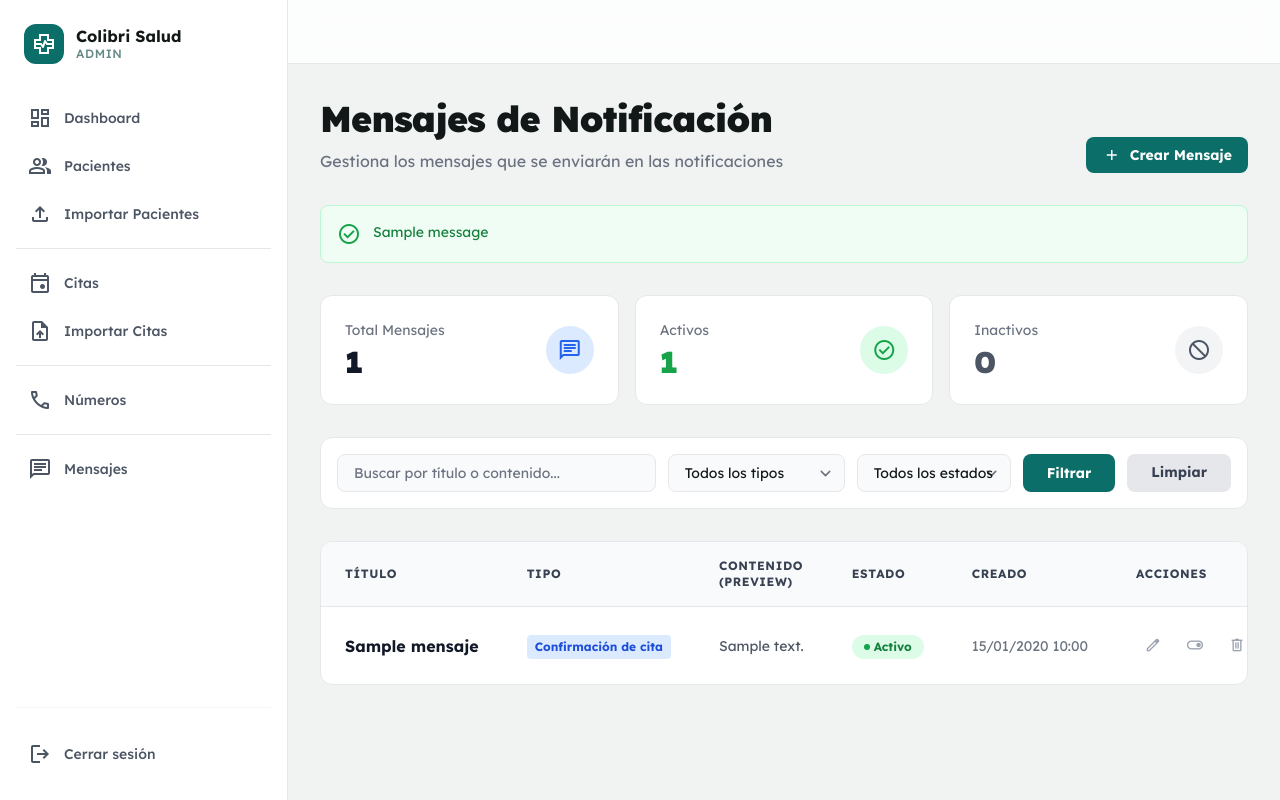
After one commit to jfreakp/colibrisalud, a Django app: page /dashboard/mensajes/ in a window 1280 px wide. The commit adds this page. Run offline with Django 5.2, Linux system fonts and the light colour scheme; a user stored in the database is signed in; tables that the repository leaves empty hold one stand-in row (values such as "Sample post"); one stand-in notice (Sample message) is shown; some libraries are stand-ins or nearby versions.

Commit message:
home: agregar modelo Mensaje para plantillas de notificación

```diff
--- a/home/templates/home/base_admin.html
+++ b/home/templates/home/base_admin.html
@@ -81,6 +81,11 @@
                     <span class="material-symbols-outlined">phone</span>
                     <span class="text-sm font-medium">Números</span>
                 </a>
+                <div class="my-2 border-t border-gray-200 dark:border-gray-700"></div>
+                <a class="flex items-center gap-3 px-3 py-2.5 rounded-lg text-gray-600 dark:text-gray-300 hover:bg-gray-100 dark:hover:bg-gray-800 transition-colors" href="{% url 'mensajes_lista' %}">
+                    <span class="material-symbols-outlined">message</span>
+                    <span class="text-sm font-medium">Mensajes</span>
+                </a>
                 {% block sidebar_links %}{% endblock %}
             </nav>
         </div>
--- a/home/templates/home/dashboard.html
+++ b/home/templates/home/dashboard.html
@@ -18,9 +18,13 @@
                 <span class="material-symbols-outlined">event</span>
                 Citas
             </a>
-            <a href="{% url 'numeros_lista' %}" class="bg-primary hover:bg-primary/90 text-white font-bold py-3 px-6 rounded-xl flex items-center gap-2 shadow-lg shadow-primary/20 transition-all active:scale-95 shrink-0">
+            <a href="{% url 'numeros_lista' %}" class="bg-white dark:bg-gray-800 hover:bg-gray-50 dark:hover:bg-gray-700 border border-gray-200 dark:border-gray-700 text-gray-700 dark:text-gray-200 font-bold py-3 px-6 rounded-xl flex items-center gap-2 shadow-sm transition-all active:scale-95 shrink-0">
                 <span class="material-symbols-outlined">phone</span>
                 Números
+            </a>
+            <a href="{% url 'mensajes_lista' %}" class="bg-primary hover:bg-primary/90 text-white font-bold py-3 px-6 rounded-xl flex items-center gap-2 shadow-lg shadow-primary/20 transition-all active:scale-95 shrink-0">
+                <span class="material-symbols-outlined">message</span>
+                Mensajes
             </a>
         </div>
     </div>
--- /dev/null
+++ b/home/templates/home/mensajes_lista.html
@@ -0,0 +1,178 @@
+{% extends 'home/base_admin.html' %}
+
+{% block content %}
+<div class="flex flex-col gap-8">
+    <!-- Page Heading -->
+    <div class="flex flex-col md:flex-row justify-between items-end gap-4">
+        <div class="flex flex-col gap-2">
+            <h1 class="text-[#111817] dark:text-white text-4xl font-black leading-tight tracking-tight">Mensajes de Notificación</h1>
+            <p class="text-gray-500 dark:text-gray-400 text-base">
+                Gestiona los mensajes que se enviarán en las notificaciones
+            </p>
+        </div>
+        <a href="{% url 'mensaje_crear' %}" class="flex items-center gap-2 px-4 py-2 bg-primary text-white rounded-lg text-sm font-bold hover:bg-primary/90">
+            <span class="material-symbols-outlined text-[20px]">add</span>
+            Crear Mensaje
+        </a>
+    </div>
+
+    <!-- Mensajes -->
+    {% if messages %}
+    <div class="space-y-2">
+        {% for message in messages %}
+            {% if message.tags == 'error' %}
+            <div class="bg-red-50 dark:bg-red-900/20 border border-red-200 dark:border-red-800 rounded-lg p-4 flex gap-3">
+                <span class="material-symbols-outlined text-red-600 dark:text-red-400 flex-shrink-0">error</span>
+                <p class="text-sm text-red-700 dark:text-red-300">{{ message }}</p>
+            </div>
+            {% elif message.tags == 'success' %}
+            <div class="bg-green-50 dark:bg-green-900/20 border border-green-200 dark:border-green-800 rounded-lg p-4 flex gap-3">
+                <span class="material-symbols-outlined text-green-600 dark:text-green-400 flex-shrink-0">check_circle</span>
+                <p class="text-sm text-green-700 dark:text-green-300">{{ message }}</p>
+            </div>
+            {% endif %}
+        {% endfor %}
+    </div>
+    {% endif %}
+
+    <!-- Stats Cards -->
+    <div class="grid grid-cols-1 md:grid-cols-3 gap-4">
+        <div class="bg-white dark:bg-background-dark rounded-xl border border-gray-200 dark:border-gray-700 p-6">
+            <div class="flex items-center justify-between">
+                <div>
+                    <p class="text-sm text-gray-500 dark:text-gray-400">Total Mensajes</p>
+                    <p class="text-3xl font-black text-gray-900 dark:text-white mt-1">{{ total }}</p>
+                </div>
+                <div class="size-12 rounded-full bg-blue-100 dark:bg-blue-900/30 flex items-center justify-center">
+                    <span class="material-symbols-outlined text-blue-600 dark:text-blue-400">message</span>
+                </div>
+            </div>
+        </div>
+
+        <div class="bg-white dark:bg-background-dark rounded-xl border border-gray-200 dark:border-gray-700 p-6">
+            <div class="flex items-center justify-between">
+                <div>
+                    <p class="text-sm text-gray-500 dark:text-gray-400">Activos</p>
+                    <p class="text-3xl font-black text-green-600 dark:text-green-400 mt-1">{{ activos }}</p>
+                </div>
+                <div class="size-12 rounded-full bg-green-100 dark:bg-green-900/30 flex items-center justify-center">
+                    <span class="material-symbols-outlined text-green-600 dark:text-green-400">check_circle</span>
+                </div>
+            </div>
+        </div>
+
+        <div class="bg-white dark:bg-background-dark rounded-xl border border-gray-200 dark:border-gray-700 p-6">
+            <div class="flex items-center justify-between">
+                <div>
+                    <p class="text-sm text-gray-500 dark:text-gray-400">Inactivos</p>
+                    <p class="text-3xl font-black text-gray-600 dark:text-gray-400 mt-1">{{ inactivos }}</p>
+                </div>
+                <div class="size-12 rounded-full bg-gray-100 dark:bg-gray-800 flex items-center justify-center">
+                    <span class="material-symbols-outlined text-gray-600 dark:text-gray-400">block</span>
+                </div>
+            </div>
+        </div>
+    </div>
+
+    <!-- Filters -->
+    <div class="bg-white dark:bg-background-dark rounded-xl border border-gray-200 dark:border-gray-700 p-4">
+        <form method="GET" class="flex flex-col md:flex-row gap-3">
+            <div class="flex-1">
+                <input type="text" name="q" value="{{ request.GET.q }}" placeholder="Buscar por título o contenido..."
+                    class="w-full px-4 py-2 bg-gray-50 dark:bg-gray-800 border border-gray-200 dark:border-gray-700 rounded-lg text-sm focus:outline-none focus:ring-2 focus:ring-primary">
+            </div>
+            <select name="tipo" class="px-4 py-2 bg-gray-50 dark:bg-gray-800 border border-gray-200 dark:border-gray-700 rounded-lg text-sm focus:outline-none focus:ring-2 focus:ring-primary">
+                <option value="">Todos los tipos</option>
+                {% for value, label in tipos %}
+                <option value="{{ value }}" {% if request.GET.tipo == value %}selected{% endif %}>{{ label }}</option>
+                {% endfor %}
+            </select>
+            <select name="estado" class="px-4 py-2 bg-gray-50 dark:bg-gray-800 border border-gray-200 dark:border-gray-700 rounded-lg text-sm focus:outline-none focus:ring-2 focus:ring-primary">
+                <option value="">Todos los estados</option>
+                <option value="activo" {% if request.GET.estado == 'activo' %}selected{% endif %}>Activo</option>
+                <option value="inactivo" {% if request.GET.estado == 'inactivo' %}selected{% endif %}>Inactivo</option>
+            </select>
+            <button type="submit" class="px-6 py-2 bg-primary text-white rounded-lg text-sm font-bold hover:bg-primary/90">
+                Filtrar
+            </button>
+            <a href="{% url 'mensajes_lista' %}" class="px-6 py-2 bg-gray-200 dark:bg-gray-700 text-gray-700 dark:text-gray-200 rounded-lg text-sm font-bold hover:bg-gray-300 dark:hover:bg-gray-600 text-center">
+                Limpiar
+            </a>
+        </form>
+    </div>
+
+    <!-- Mensajes Table -->
+    <div class="bg-white dark:bg-background-dark rounded-xl border border-gray-200 dark:border-gray-700 overflow-hidden">
+        <div class="overflow-x-auto">
+            <table class="w-full">
+                <thead class="bg-gray-50 dark:bg-gray-800 border-b border-gray-200 dark:border-gray-700">
+                    <tr>
+                        <th class="px-6 py-4 text-left text-xs font-bold text-gray-700 dark:text-gray-200 uppercase tracking-wider">Título</th>
+                        <th class="px-6 py-4 text-left text-xs font-bold text-gray-700 dark:text-gray-200 uppercase tracking-wider">Tipo</th>
+                        <th class="px-6 py-4 text-left text-xs font-bold text-gray-700 dark:text-gray-200 uppercase tracking-wider">Contenido (preview)</th>
+                        <th class="px-6 py-4 text-left text-xs font-bold text-gray-700 dark:text-gray-200 uppercase tracking-wider">Estado</th>
+                        <th class="px-6 py-4 text-left text-xs font-bold text-gray-700 dark:text-gray-200 uppercase tracking-wider">Creado</th>
+                        <th class="px-6 py-4 text-left text-xs font-bold text-gray-700 dark:text-gray-200 uppercase tracking-wider">Acciones</th>
+                    </tr>
+                </thead>
+                <tbody class="divide-y divide-gray-100 dark:divide-gray-700">
+                    {% for mensaje in mensajes %}
+                    <tr class="hover:bg-gray-50 dark:hover:bg-gray-800/50 transition-colors">
+                        <td class="px-6 py-4 whitespace-nowrap">
+                            <p class="font-bold text-gray-900 dark:text-white">{{ mensaje.titulo }}</p>
+                        </td>
+                        <td class="px-6 py-4 whitespace-nowrap">
+                            <span class="inline-flex items-center py-1 px-2 rounded text-xs font-bold bg-blue-100 text-blue-700">
+                                {{ mensaje.get_tipo_display }}
+                            </span>
+                        </td>
+                        <td class="px-6 py-4">
+                            <p class="text-sm text-gray-600 dark:text-gray-300 truncate max-w-xs">{{ mensaje.contenido }}</p>
+                        </td>
+                        <td class="px-6 py-4 whitespace-nowrap">
+                            {% if mensaje.activo %}
+                            <span class="inline-flex items-center gap-1 py-1 px-3 rounded-full text-xs font-bold bg-green-100 text-green-700">
+                                <span class="size-1.5 rounded-full bg-green-600"></span>
+                                Activo
+                            </span>
+                            {% else %}
+                            <span class="inline-flex items-center gap-1 py-1 px-3 rounded-full text-xs font-bold bg-gray-100 text-gray-700">
+                                <span class="size-1.5 rounded-full bg-gray-600"></span>
+                                Inactivo
+                            </span>
+                            {% endif %}
+                        </td>
+                        <td class="px-6 py-4 whitespace-nowrap text-sm text-gray-500 dark:text-gray-400">
+                            {{ mensaje.fecha_creacion|date:"d/m/Y H:i" }}
+                        </td>
+                        <td class="px-6 py-4 whitespace-nowrap">
+                            <div class="flex gap-2">
+                                <a href="{% url 'mensaje_editar' mensaje.id %}" class="p-2 hover:bg-gray-100 dark:hover:bg-gray-800 rounded-lg text-gray-400 hover:text-primary transition-colors" title="Editar">
+                                    <span class="material-symbols-outlined text-lg">edit</span>
+                                </a>
+                                <a href="{% url 'mensaje_toggle' mensaje.id %}" class="p-2 hover:bg-gray-100 dark:hover:bg-gray-800 rounded-lg text-gray-400 hover:text-orange-500 transition-colors" title="Cambiar estado">
+                                    <span class="material-symbols-outlined text-lg">{% if mensaje.activo %}toggle_on{% else %}toggle_off{% endif %}</span>
+                                </a>
+                                <a href="{% url 'mensaje_eliminar' mensaje.id %}" class="p-2 hover:bg-gray-100 dark:hover:bg-gray-800 rounded-lg text-gray-400 hover:text-red-500 transition-colors" title="Eliminar">
+                                    <span class="material-symbols-outlined text-lg">delete</span>
+                                </a>
+                            </div>
+                        </td>
+                    </tr>
+                    {% empty %}
+                    <tr>
+                        <td colspan="6" class="px-6 py-12 text-center">
+                            <div class="flex flex-col items-center gap-3">
+                                <span class="material-symbols-outlined text-6xl text-gray-300 dark:text-gray-600">mail_outline</span>
+                                <p class="text-gray-500 dark:text-gray-400 text-lg">No hay mensajes registrados</p>
+                                <a href="{% url 'mensaje_crear' %}" class="text-primary font-bold hover:underline">Crear mensaje ahora</a>
+                            </div>
+                        </td>
+                    </tr>
+                    {% endfor %}
+                </tbody>
+            </table>
+        </div>
+    </div>
+</div>
+{% endblock %}
--- a/home/urls.py
+++ b/home/urls.py
@@ -15,4 +15,9 @@ urlpatterns = [
     path('numeros/<int:pk>/editar/', views.numero_editar, name='numero_editar'),
     path('numeros/<int:pk>/eliminar/', views.numero_eliminar, name='numero_eliminar'),
     path('numeros/<int:pk>/toggle/', views.numero_toggle, name='numero_toggle'),
+    path('mensajes/', views.mensajes_lista, name='mensajes_lista'),
+    path('mensajes/crear/', views.mensaje_crear, name='mensaje_crear'),
+    path('mensajes/<int:pk>/editar/', views.mensaje_editar, name='mensaje_editar'),
+    path('mensajes/<int:pk>/eliminar/', views.mensaje_eliminar, name='mensaje_eliminar'),
+    path('mensajes/<int:pk>/toggle/', views.mensaje_toggle, name='mensaje_toggle'),
 ]
--- a/home/views.py
+++ b/home/views.py
@@ -4,7 +4,7 @@ from django.contrib import messages
 from django.http import JsonResponse, HttpResponse
 from openpyxl import load_workbook, Workbook
 from openpyxl.styles import Font, PatternFill, Alignment
-from .models import Paciente, Cita, NumeroNotificacion
+from .models import Paciente, Cita, NumeroNotificacion, Mensaje
 from datetime import datetime
 import io
 
@@ -131,8 +131,6 @@ def paciente_toggle(request, pk):
 
     return redirect('pacientes_lista')
 
-
-@login_required(login_url='login')
 def descargar_plantilla_excel(request):
     """Descargar plantilla Excel para importar pacientes"""
     # Crear workbook
@@ -484,3 +482,129 @@ def numero_toggle(request, pk):
         messages.error(request, 'Número no encontrado')
 
     return redirect('numeros_lista')
+
+
+@login_required(login_url='login')
+def mensajes_lista(request):
+    """Vista para listar mensajes"""
+    mensajes_obj = Mensaje.objects.all()
+
+    # Filtros
+    filtro_tipo = request.GET.get('tipo', '')
+    if filtro_tipo:
+        mensajes_obj = mensajes_obj.filter(tipo=filtro_tipo)
+
+    filtro_estado = request.GET.get('estado', '')
+    if filtro_estado:
+        mensajes_obj = mensajes_obj.filter(activo=filtro_estado == 'activo')
+
+    busqueda = request.GET.get('q', '')
+    if busqueda:
+        mensajes_obj = mensajes_obj.filter(
+            titulo__icontains=busqueda) | mensajes_obj.filter(
+            contenido__icontains=busqueda
+        )
+
+    contexto = {
+        'mensajes': mensajes_obj,
+        'total': Mensaje.objects.count(),
+        'activos': Mensaje.objects.filter(activo=True).count(),
+        'inactivos': Mensaje.objects.filter(activo=False).count(),
+        'tipos': Mensaje.TIPO_CHOICES,
+    }
+
+    return render(request, 'home/mensajes_lista.html', contexto)
+
+
+@login_required(login_url='login')
+def mensaje_crear(request):
+    """Vista para crear un mensaje"""
+    if request.method == 'POST':
+        titulo = request.POST.get('titulo', '').strip()
+        contenido = request.POST.get('contenido', '').strip()
+        tipo = request.POST.get('tipo', 'otro').strip()
+
+        if not titulo or not contenido:
+            messages.error(request, 'Título y contenido son obligatorios')
+            return redirect('mensaje_crear')
+
+        try:
+            Mensaje.objects.create(
+                titulo=titulo,
+                contenido=contenido,
+                tipo=tipo,
+                activo=True
+            )
+            messages.success(request, f'Mensaje "{titulo}" creado correctamente')
+            return redirect('mensajes_lista')
+        except Exception as e:
+            messages.error(request, f'Error al crear el mensaje: {str(e)}')
+            return redirect('mensaje_crear')
+
+    contexto = {
+        'titulo': 'Crear Mensaje',
+        'tipos': Mensaje.TIPO_CHOICES,
+    }
+    return render(request, 'home/mensaje_form.html', contexto)
+
+
+@login_required(login_url='login')
+def mensaje_editar(request, pk):
+    """Vista para editar un mensaje"""
+    mensaje = get_object_or_404(Mensaje, pk=pk)
+
+    if request.method == 'POST':
+        mensaje.titulo = request.POST.get('titulo', '').strip()
+        mensaje.contenido = request.POST.get('contenido', '').strip()
+        mensaje.tipo = request.POST.get('tipo', 'otro').strip()
+        mensaje.activo = request.POST.get('activo') == 'on'
+
+        if not mensaje.titulo or not mensaje.contenido:
+            messages.error(request, 'Título y contenido son obligatorios')
+            return redirect('mensaje_editar', pk=pk)
+
+        try:
+            mensaje.save()
+            messages.success(request, 'Mensaje actualizado correctamente')
+            return redirect('mensajes_lista')
+        except Exception as e:
+            messages.error(request, f'Error al actualizar el mensaje: {str(e)}')
+            return redirect('mensaje_editar', pk=pk)
+
+    contexto = {
+        'mensaje': mensaje,
+        'titulo': 'Editar Mensaje',
+        'tipos': Mensaje.TIPO_CHOICES,
+    }
+    return render(request, 'home/mensaje_form.html', contexto)
+
+
+@login_required(login_url='login')
+def mensaje_eliminar(request, pk):
+    """Vista para eliminar un mensaje"""
+    mensaje = get_object_or_404(Mensaje, pk=pk)
+
+    if request.method == 'POST':
+        titulo = mensaje.titulo
+        mensaje.delete()
+        messages.success(request, f'Mensaje "{titulo}" eliminado correctamente')
+        return redirect('mensajes_lista')
+
+    contexto = {'mensaje': mensaje}
+    return render(request, 'home/mensaje_eliminar.html', contexto)
+
+
+@login_required(login_url='login')
+def mensaje_toggle(request, pk):
+    """Toggle para activar/desactivar mensaje"""
+    try:
+        mensaje = Mensaje.objects.get(pk=pk)
+        mensaje.activo = not mensaje.activo
+        mensaje.save()
+
+        estado = "activado" if mensaje.activo else "desactivado"
+        messages.success(request, f'Mensaje {estado} correctamente')
+    except Mensaje.DoesNotExist:
+        messages.error(request, 'Mensaje no encontrado')
+
+    return redirect('mensajes_lista')
```
Also changed, not shown: home/admin.py (+9 -1 lines), home/models.py (+25 -0 lines), home/templates/home/mensaje_eliminar.html (added, +97 -0 lines), home/templates/home/mensaje_form.html (added, +107 -0 lines), home/migrations/0003_mensaje.py (added).
